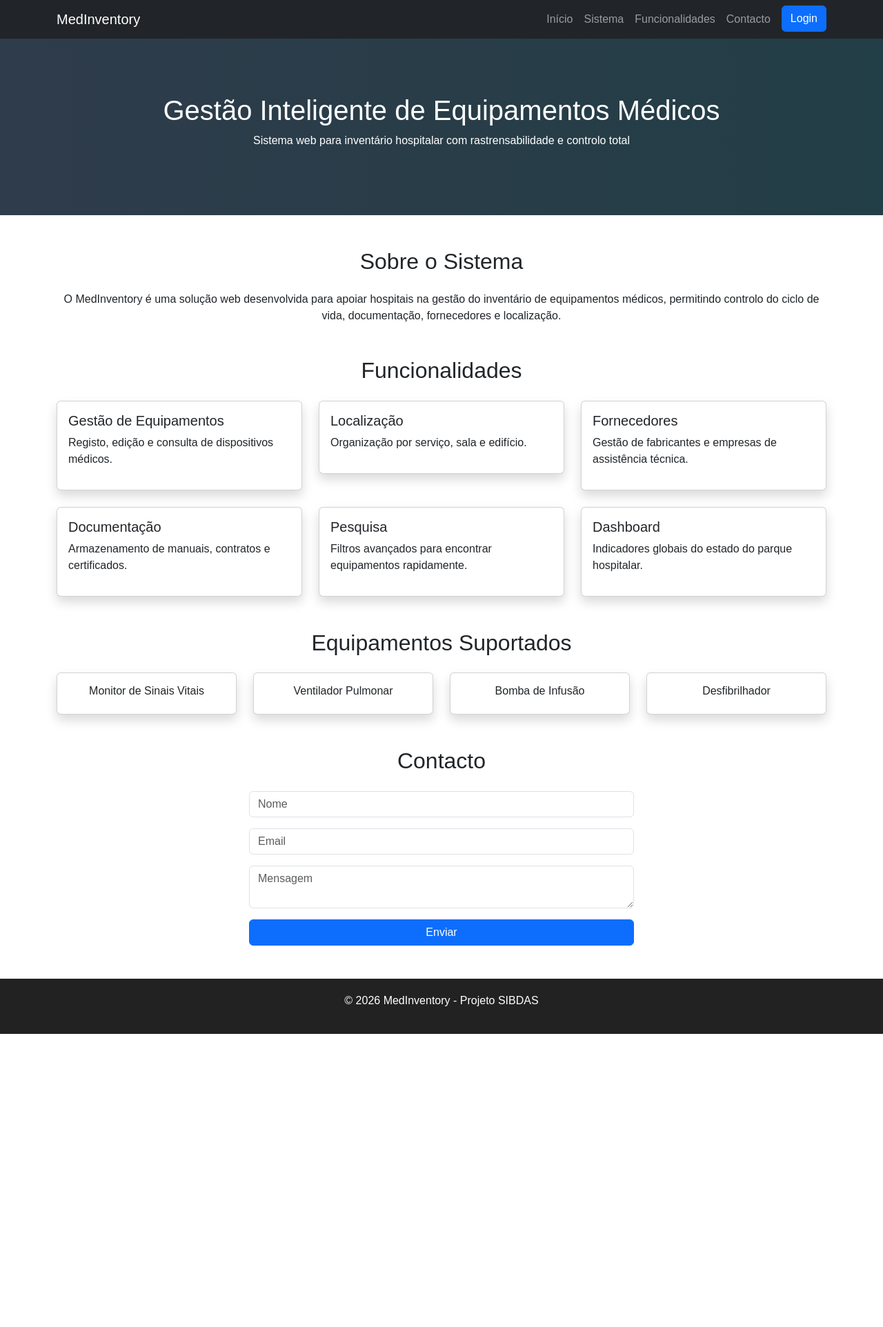
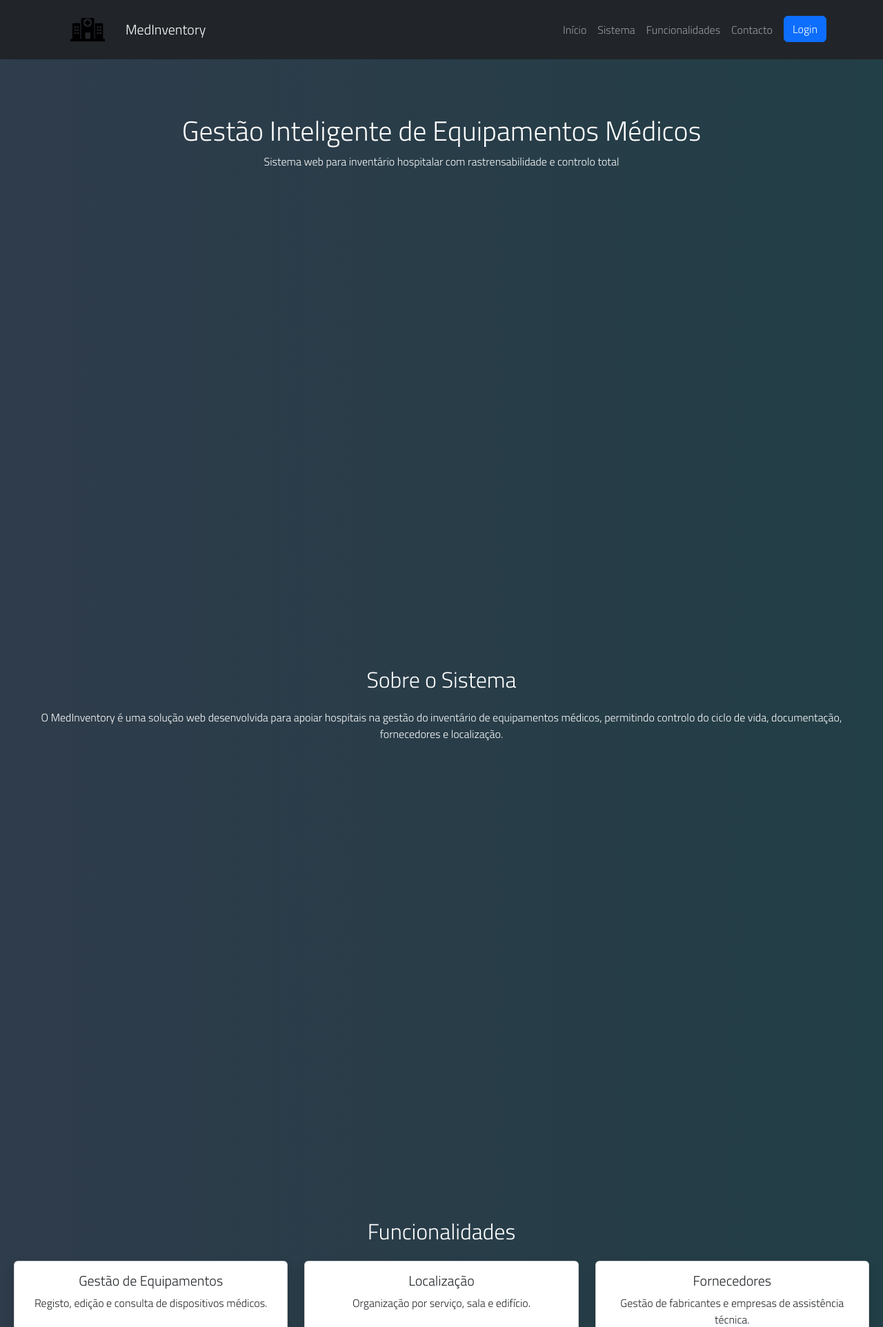
Before and after one commit to amadeucampos111-netizen/Projeto-SIBDAS, a PHP site: page / in a window 1280 px wide. Shown: the top 1924 px of the page at 69% size. Before the commit the page ends 1499 px from the top, so only its background shows below. Run offline with PHP 8.4, Linux system fonts and the light colour scheme.

Commit message:
Atualização dos estilos das páginas

```diff
--- a/frontend/assets/css/estilos.css
+++ b/frontend/assets/css/estilos.css
@@ -7,7 +7,6 @@
 }
 
 .bng-navbar {
- background-color: #343a40;
  display: flex; /* Alinha os elementos em linha */
  align-items: center;/* Centraliza os itens verticalmente */
  justify-content: space-between;/* Distribui os itens igualmente */
@@ -243,3 +242,22 @@ max-width: 500px; /* Limita a largura do formulário */
  border: none; /* Remove a borda padrão */
 border-radius: 5px; /* Bordas arredondadas */
  cursor: pointer; /* Cursor tipo "mão" ao passar por cima */}
+
+
+.hero {
+    background: linear-gradient(to right, #2f3c4b, #223e46);
+    color: white;
+    padding: 80px 20px;
+   text-align: center;
+ }
+ .card:hover {
+   transform: scale(1.03);
+   transition: 0.3s;
+        }
+
+footer {
+   background: #222;
+    color: white;
+    padding: 20px;
+    text-align: center;
+        }
--- a/frontend/index.html
+++ b/frontend/index.html
@@ -8,28 +8,12 @@
 
     <!-- Bootstrap -->
     <link href="https://cdn.jsdelivr.net/npm/bootstrap@5.3.0/dist/css/bootstrap.min.css" rel="stylesheet">
+    <link rel="stylesheet" href="assets/css/estilos.css">
+     <!-- Font Awesome -->
+    <link rel="stylesheet" href="assets/fontawesome/all.min.css">
+    <!-- Google Fonts -->
+    <link href="https://fonts.googleapis.com/css2?family=Titillium+Web:wght@300;700&display=swap" rel="stylesheet">
 
-    <style>
-        body {
-            font-family: Arial, sans-serif;
-        }
-        .hero {
-            background: linear-gradient(to right, #2f3c4b, #223e46);
-            color: white;
-            padding: 80px 20px;
-            text-align: center;
-        }
-        .card:hover {
-            transform: scale(1.03);
-            transition: 0.3s;
-        }
-        footer {
-            background: #222;
-            color: white;
-            padding: 20px;
-            text-align: center;
-        }
-    </style>
 </head>
 
 <body>
@@ -37,6 +21,9 @@
 <!-- NAVBAR -->
 <nav class="navbar navbar-expand-lg navbar-dark bg-dark">
     <div class="container">
+        <div class="bng-navbar navbar-dark bg-dark">
+        <img src="assets/img/hosp_icon.png">
+        </div>
         <a class="navbar-brand" href="#">MedInventory</a>
 
 
@@ -59,7 +46,7 @@
 </section>
 
 <!-- SOBRE -->
-<section class="container my-5">
+<section class="hero">
     <h2 class="text-center mb-4">Sobre o Sistema</h2>
     <p class="text-center">
         O MedInventory é uma solução web desenvolvida para apoiar hospitais na gestão do inventário de equipamentos médicos,
@@ -68,7 +55,7 @@
 </section>
 
 <!-- FUNCIONALIDADES -->
-<section class="container my-5" id="funcionalidades">
+<section class="hero" id="funcionalidades">
     <h2 class="text-center mb-4">Funcionalidades</h2>
 
     <div class="row">
@@ -119,7 +106,7 @@
 </section>
 
 <!-- EQUIPAMENTOS EXEMPLO -->
-<section class="container my-5">
+<section class="hero">
     <h2 class="text-center mb-4">Equipamentos Suportados</h2>
 
     <div class="row text-center">
@@ -152,7 +139,7 @@
 </section>
 
 <!-- CONTACTO -->
-<section class="container my-5" id="contacto">
+<section class="hero" id="contacto">
     <h2 class="text-center mb-4" >Contacto</h2>
 
     <form class="w-50 mx-auto">
--- a/frontend/login.html
+++ b/frontend/login.html
@@ -26,7 +26,7 @@
     <div class="row justify-content-center">
         <div class="col-lg-5 col-md-6 col-sm-8 col-10">
             <div class="card p-4">
-                <div class="d-flex align-items-center justify-content-center my-4">
+                <div class="bng-navbar align-items-center justify-content-center my-4">
 
                 <a href="index.html"><img src="assets/img/hosp_icon.png"></a>
                 <a class="nav-link" href="index.html"><h4><strong>Sistema Hospitalar</strong></h4></a>
```
Also changed, not shown: backend/index.html (added, +11 -0 lines).
